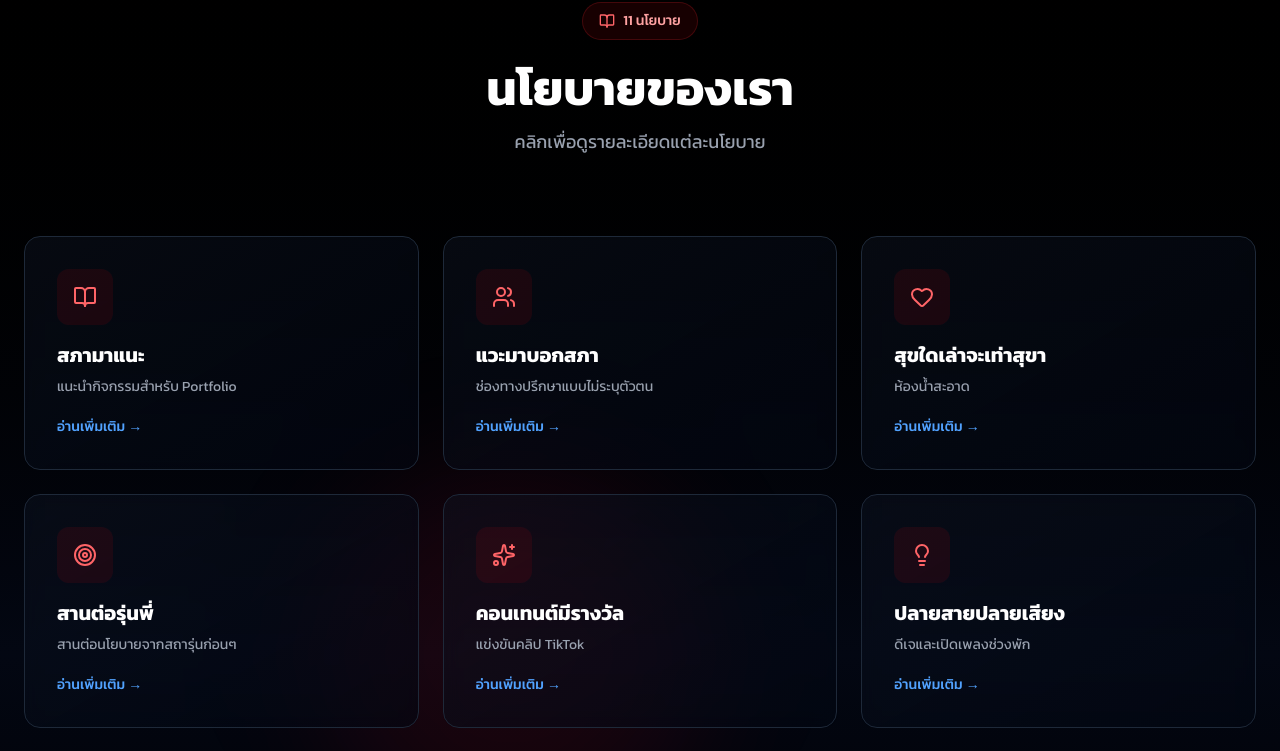
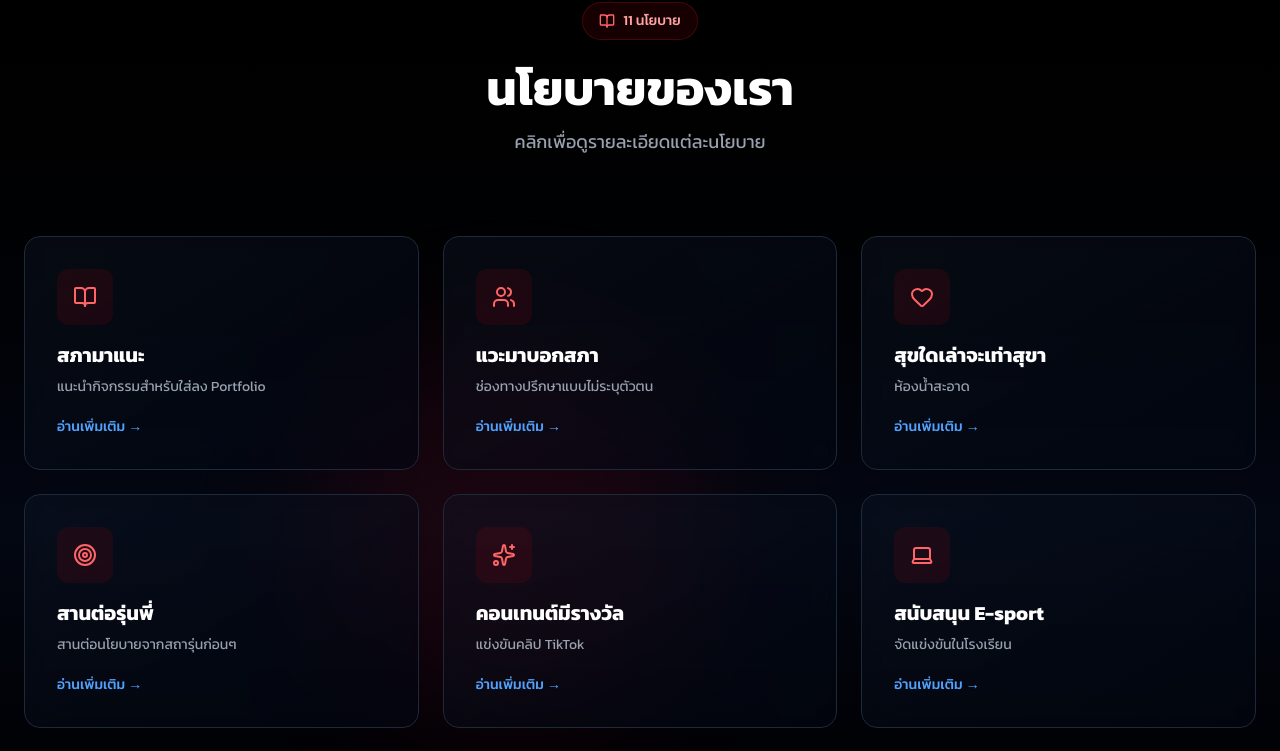
Before and after one commit to sawettanaan/2thunder-sapa, a Next.js app: page / in a window 1280 px wide. Shown: the part 1982-2733 px from the top of the page. Built offline with nearby package versions, Linux system fonts and the light colour scheme.

Commit message:
update: sync all changes to policies and team members components

```diff
--- a/app/components/Policies.tsx
+++ b/app/components/Policies.tsx
@@ -22,22 +22,22 @@ const policies = [
     id: 1,
     title: 'สภามาแนะ',
     icon: BookOpen,
-    shortDesc: 'แนะนำกิจกรรมสำหรับ Portfolio',
-    detail: 'ให้คำแนะนำและสนับสนุนการพัฒนากิจกรรมของนักเรียน เพื่อสร้างพอร์ตโฟลิโอที่เข้มแข็ง',
+    shortDesc: 'แนะนำกิจกรรมสำหรับใส่ลง Portfolio',
+    detail: 'หาค่ายหรืองานเเข่งเพื่อช้วยส่งเสริม Portfolio ของนักเรียนให้มีความน่าสนใจมากขึ้น',
   },
   {
     id: 2,
     title: 'แวะมาบอกสภา',
     icon: Users,
     shortDesc: 'ช่องทางปรึกษาแบบไม่ระบุตัวตน',
-    detail: 'สร้างช่องทางเพื่อให้นักเรียนสามารถแสดงความคิดเห็นอย่างเปิดเผยและไม่กลัว',
+    detail: 'สร้างช่องทางเพื่อให้นักเรียนสามารถแสดงความคิดเห็นอย่างเปิดเผยและไม่กลัวบุลคลรอบข้าง',
   },
   {
     id: 3,
     title: 'สุขใดเล่าจะเท่าสุขา',
     icon: Heart,
     shortDesc: 'ห้องน้ำสะอาด',
-    detail: 'ปรับปรุงความสะอาดและสถานที่พักผ่อนเพื่อให้นักเรียนมีความสุขและสะดวกสบาย',
+    detail: 'ส่งเสริมการดูแลห้องน้ำให้ปราศจากกลิ่่นไม่พึงประสงค์',
   },
   {
     id: 4,
@@ -51,49 +51,28 @@ const policies = [
     title: 'คอนเทนต์มีรางวัล',
     icon: Sparkles,
     shortDesc: 'แข่งขันคลิป TikTok',
-    detail: 'สร้างโอกาสให้นักเรียนได้สร้างสรรค์คอนเทนต์และได้รับรางวัล',
+    detail: 'จัดกิจกรรมแข่งขันทำคลิป TikTok เพื่อสร้างสรรค์ผลงานและรับรางวัล',
   },
   {
     id: 6,
-    title: 'ปลายสายปลายเสียง',
-    icon: Lightbulb,
-    shortDesc: 'ดีเจและเปิดเพลงช่วงพัก',
-    detail: 'เพิ่มบรรยากาศสนุกสนานในห้องเรียนด้วยเพลงและการบันเทิง',
-  },
-  {
-    id: 7,
-    title: 'แต่งตามสไตล์',
-    icon: Users,
-    shortDesc: 'ชุดไปรเวทตามเทศกาล',
-    detail: 'อนุญาตให้นักเรียนแต่งตัวแบบไปรเวทตามการเฉลิมฉลองเทศกาลต่าง ๆ',
-  },
-  {
-    id: 8,
     title: 'สนับสนุน E-sport',
     icon: Laptop,
     shortDesc: 'จัดแข่งขันในโรงเรียน',
     detail: 'สนับสนุนและจัดแข่งขัน E-sport เพื่อให้นักเรียนได้แสดงความสามารถ',
   },
   {
-    id: 9,
+    id: 7,
     title: 'ธนาคารข้อสอบเก่า',
     icon: GraduationCap,
     shortDesc: 'แจกข้อสอบเก่า',
     detail: 'รวบรวมและแจกจ่ายข้อสอบเก่าให้นักเรียนเพื่อช่วยในการเตรียมตัว',
   },
   {
-    id: 10,
-    title: 'Thunder Delivery',
+    id: 8,
+    title: 'Thunder Express',
     icon: Shield,
     shortDesc: 'ของหายพี่หา',
-    detail: 'สร้างระบบช่วยเหลือในการค้นหาของที่นักเรียนหลาดหาย',
-  },
-  {
-    id: 11,
-    title: 'Support',
-    icon: Leaf,
-    shortDesc: 'สนับสนุนทุกความสามารถ',
-    detail: 'เคารพและสนับสนุนความหลากหลายของทักษะและความสามารถของทุกคน',
+    detail: 'หาของหายให้น้องๆหลังเลิกเรียน',
   },
 ];
 
--- a/app/components/TeamMembers.tsx
+++ b/app/components/TeamMembers.tsx
@@ -101,7 +101,7 @@ const members = [
     role: 'คณะกรรมการ',
     color: 'from-red-500 to-rose-600',
     initials: 'เชี',
-    image: '/pic/total.jpg',
+    image: '/pic/sh.jpg',
     class: 'ม.4/5',
     branch: 'SMTE',
   },
--- a/components/Policies.js
+++ b/components/Policies.js
@@ -3,14 +3,14 @@ import React from 'react';
 const policies = [
   { title: 'สภามาแนะ', desc: 'แนะนำกิจกรรมสำหรับ Portfolio' },
   { title: 'แวะมาบอกสภา', desc: 'ช่องทางปรึกษาแบบไม่ระบุตัวตน' },
-  { title: 'สุขใดเล่าจะเท่าสุขา', desc: 'ห้องน้ำสะอาด' },
-  { title: 'สานต่อนโยบาย', desc: 'สืบต่อจากรุ่นพี่' },
+  { title: 'สุขใดเล่าจะเท่าสุขา', desc: 'ส่งเสริมการดูแลห้องน้ำให้ปราศจากกลิ่น' },
+  { title: 'สานต่อรุ่นพี่', desc: 'สานต่อนะโยบายจากสภารุ่นก่อนๆ' },
   { title: 'คอนเทนต์มีรางวัล', desc: 'แข่งขันคลิป TikTok' },
   { title: 'ปลายสายปลายเสียง', desc: 'ดีเจและเปิดเพลงช่วงพัก' },
   { title: 'แต่งตามสไตล์', desc: 'ชุดไปรเวทตามเทศกาล' },
-  { title: 'สนับสนุน E-sport', desc: 'จัดแข่งขันในโรงเรียน' },
-  { title: 'ธนาคารข้อสอบเก่า', desc: 'แจกข้อสอบเก่า' },
-  { title: 'Thunder Delivery', desc: 'ของหายพี่หา' },
+  { title: 'สนับสนุน E-sport', desc: 'จัดแข่งขันในโรงเรียนเพื่อหาตัวเเทนไปเเข่งนอกโรงเรียน' },
+  { title: 'ธนาคารข้อสอบเก่า', desc: 'รวบรวมแจกข้อสอบเก่าในการเข้ามหาลัย หรือ ม.4 ห้อง SMTE' },
+  { title: 'Thunder Express', desc: 'ของหายพี่หา' },
   { title: 'Support', desc: 'สนับสนุนทุกความสามารถ' },
 ];
 
--- a/package.json
+++ b/package.json
@@ -18,7 +18,7 @@
   "devDependencies": {
     "@tailwindcss/postcss": "^4",
     "@types/node": "^20",
-    "@types/react": "^19",
+    "@types/react": "^19.2.10",
     "@types/react-dom": "^19",
     "eslint": "^9",
     "eslint-config-next": "16.1.5",
```
Also changed, not shown: 1 other file (tests, documents, lock files or other folders).
